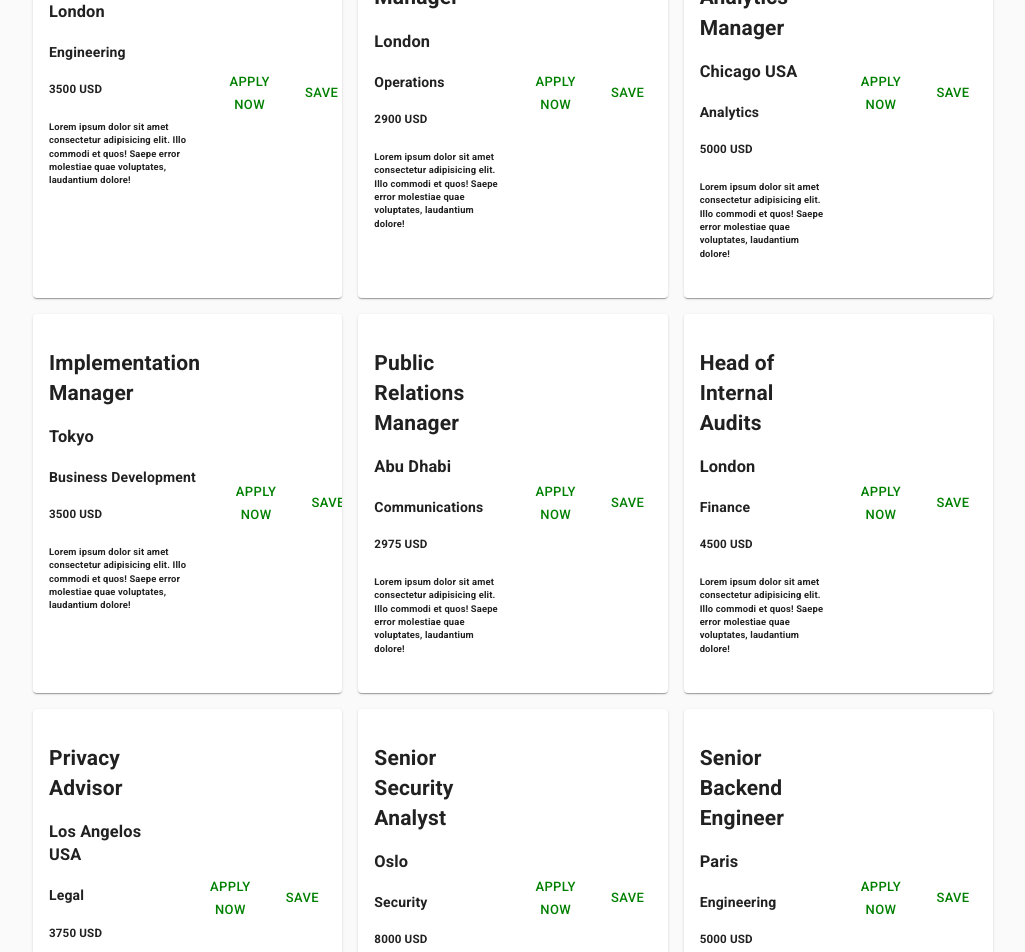
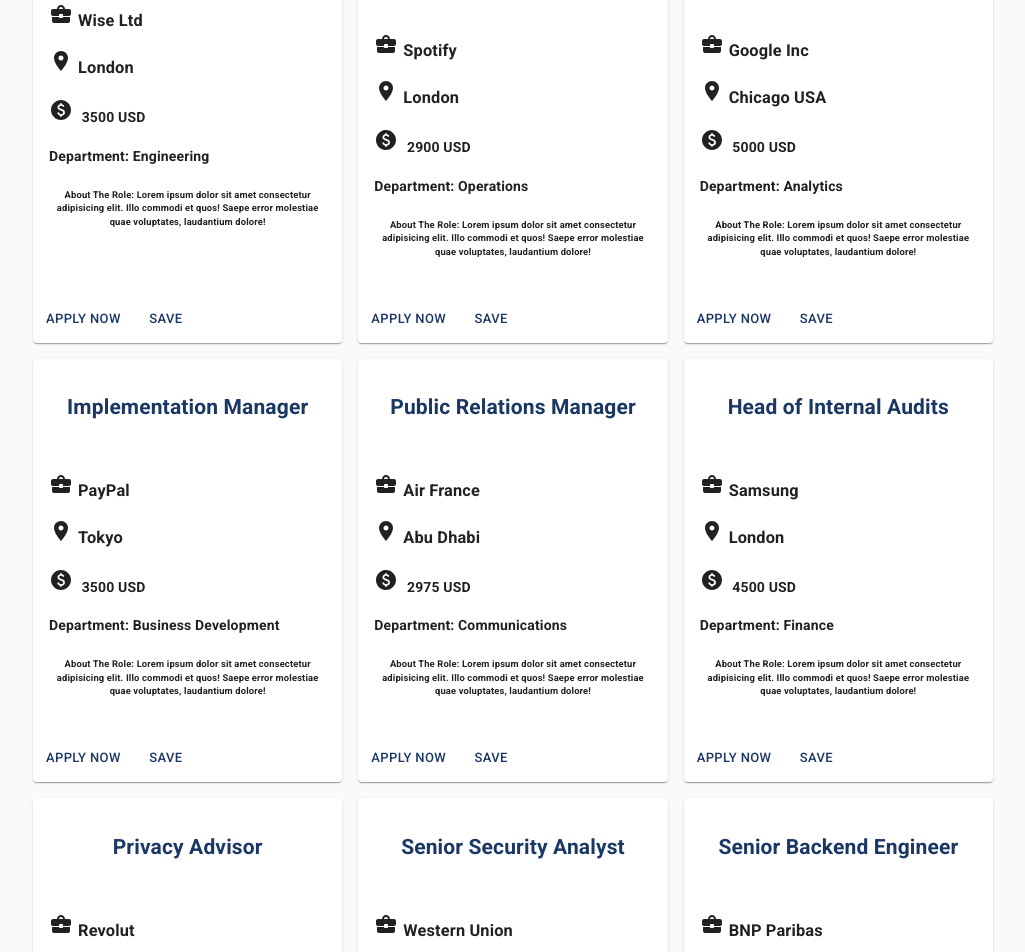
Before and after one commit to Emna747/digiemploy, a React (Create React App) app: page / in a window 1280 px wide. Shown: the part 520-1472 px from the top of the page, without its empty margins (127-1152 px from the left). Built offline with nearby package versions, Linux system fonts and the light colour scheme.

Commit message:
styling updates

```diff
--- a/src/App.jsx
+++ b/src/App.jsx
@@ -4,6 +4,9 @@
 import InstagramIcon from "@mui/icons-material/Instagram";
 import LinkedInIcon from "@mui/icons-material/LinkedIn";
 import Diversity1Icon from "@mui/icons-material/Diversity1";
+import BusinessCenterRoundedIcon from '@mui/icons-material/BusinessCenterRounded';
+import LocationOnIcon from "@mui/icons-material/LocationOn";
+import PaidRoundedIcon from '@mui/icons-material/PaidRounded';
 //import CopyrightIcon from "@mui/icons-material/Copyright";
 import {
   Typography,
@@ -74,11 +77,25 @@
                   <Card className={classes.card}>
                     {" "}
                     <CardContent className={classes.cardContent}>
-                      <h2>{card.JobTitle}</h2>
-                      <h3>{card.Location}</h3>
-                      <h4>{card.Department}</h4>
-                      <h5>{card.Salary}</h5>
-                      <h6>{card.Description}</h6>
+                      <h2 className={classes.jobtitle}>{card.JobTitle}</h2>
+                      <h3 className={classes.jobdetails}>
+                        {" "}
+                        <BusinessCenterRoundedIcon className={classes.icons} />
+                        {card.company}
+                      </h3>
+                      <h3 className={classes.jobdetails}>
+                        {" "}
+                        <LocationOnIcon className={classes.icons} />
+                        {card.Location}
+                      </h3>
+                      <h4 className={classes.jobdetails}>
+                      <PaidRoundedIcon className={classes.icons} />  {card.Salary}
+                      </h4>
+                      <h4 className={classes.jobdetails}>
+                        Department: {card.Department}
+                      </h4>
+
+                      <h6> About The Role: {card.Description}</h6>
                       <Typography gutterBottom variant="h4"></Typography>
                     </CardContent>
                     <CardActions>
@@ -87,15 +104,13 @@
                         className={classes.buttonGrid}
                         size="small"
                         color="primary"
-                        align="center"
                       >
                         Apply Now
                       </Button>
                       <Button
                         className={classes.buttonGrid}
                         size="small"
-                        color="primary"
-                        align="center"
+                        color="inherit"
                       >
                         Save
                       </Button>
--- a/src/database.js
+++ b/src/database.js
@@ -4,6 +4,7 @@
     JobTitle: "Product Engineer(Java)",
     Department: "Engineering",
     Location: "London",
+    company: "Wise Ltd",
     Description:
       "Lorem ipsum dolor sit amet consectetur adipisicing elit. Illo commodi et quos! Saepe error molestiae quae voluptates, laudantium dolore!",
     Salary: "3500 USD",
@@ -13,6 +14,7 @@
     JobTitle: "Payment Operations Manager",
     Department: "Operations",
     Location: "London",
+    company: "Spotify",
     Description:
       "Lorem ipsum dolor sit amet consectetur adipisicing elit. Illo commodi et quos! Saepe error molestiae quae voluptates, laudantium dolore!",
     Salary: "2900 USD",
@@ -22,6 +24,7 @@
     JobTitle: "Senior Product Analytics Manager",
     Department: "Analytics",
     Location: "Chicago USA",
+    company: "Google Inc",
     Description:
       "Lorem ipsum dolor sit amet consectetur adipisicing elit. Illo commodi et quos! Saepe error molestiae quae voluptates, laudantium dolore!",
     Salary: "5000 USD",
@@ -31,6 +34,7 @@
     JobTitle: "Implementation Manager",
     Department: "Business Development",
     Location: "Tokyo",
+    company: "PayPal",
     Description:
       "Lorem ipsum dolor sit amet consectetur adipisicing elit. Illo commodi et quos! Saepe error molestiae quae voluptates, laudantium dolore!",
     Salary: "3500 USD",
@@ -40,6 +44,7 @@
     JobTitle: "Public Relations Manager",
     Department: "Communications",
     Location: "Abu Dhabi",
+    company: "Air France",
     Description:
       "Lorem ipsum dolor sit amet consectetur adipisicing elit. Illo commodi et quos! Saepe error molestiae quae voluptates, laudantium dolore!",
     Salary: "2975 USD",
@@ -49,6 +54,7 @@
     JobTitle: "Head of Internal Audits",
     Department: "Finance",
     Location: "London",
+    company: "Samsung",
     Description:
       "Lorem ipsum dolor sit amet consectetur adipisicing elit. Illo commodi et quos! Saepe error molestiae quae voluptates, laudantium dolore!",
     Salary: "4500 USD",
@@ -58,6 +64,7 @@
     JobTitle: "Privacy Advisor",
     Department: "Legal",
     Location: "Los Angelos USA",
+    company: "Revolut",
     Description:
       "Lorem ipsum dolor sit amet consectetur adipisicing elit. Illo commodi et quos! Saepe error molestiae quae voluptates, laudantium dolore!",
     Salary: "3750 USD",
@@ -67,6 +74,7 @@
     JobTitle: "Senior Security Analyst",
     Department: "Security",
     Location: "Oslo",
+    company: "Western Union",
     Description:
       "Lorem ipsum dolor sit amet consectetur adipisicing elit. Illo commodi et quos! Saepe error molestiae quae voluptates, laudantium dolore!",
     Salary: "8000 USD",
@@ -76,6 +84,7 @@
     JobTitle: "Senior Backend Engineer",
     Department: "Engineering",
     Location: "Paris",
+    company: "BNP Paribas",
     Description:
       "Lorem ipsum dolor sit amet consectetur adipisicing elit. Illo commodi et quos! Saepe error molestiae quae voluptates, laudantium dolore!",
     Salary: "5000 USD",
@@ -85,6 +94,7 @@
     JobTitle: "Product Analyst",
     Department: "Analytics",
     Location: "Geneva",
+    company: "TransferWise",
     Description:
       "Lorem ipsum dolor sit amet consectetur adipisicing elit. Illo commodi et quos! Saepe error molestiae quae voluptates, laudantium dolore!",
     Salary: "3270 USD",
@@ -94,6 +104,7 @@
     JobTitle: "Network Architect",
     Department: "Security",
     Location: "New Delhi",
+    company: "Louis Vuitton",
     Description:
       "Lorem ipsum dolor sit amet consectetur adipisicing elit. Illo commodi et quos! Saepe error molestiae quae voluptates, laudantium dolore!",
     Salary: "3400 USD",
@@ -103,6 +114,7 @@
     JobTitle: "Engineering Lead",
     Department: "Engineering",
     Location: "Tokyo",
+    company: "PipeDrive",
     Description:
       "Lorem ipsum dolor sit amet consectetur adipisicing elit. Illo commodi et quos! Saepe error molestiae quae voluptates, laudantium dolore!",
     Salary: "4500 USD",
@@ -112,6 +124,7 @@
     JobTitle: "Lead Product Analyst",
     Department: "Analytics",
     Location: "NewYork USA",
+    company: "Walt Disney",
     Description:
       "Lorem ipsum dolor sit amet consectetur adipisicing elit. Illo commodi et quos! Saepe error molestiae quae voluptates, laudantium dolore!",
     Salary: "8000 USD",
@@ -121,6 +134,7 @@
     JobTitle: "Account Manager",
     Department: "Business Development",
     Location: "Tunis",
+    company: "Tunisair",
     Description:
       "Lorem ipsum dolor sit amet consectetur adipisicing elit. Illo commodi et quos! Saepe error molestiae quae voluptates, laudantium dolore!",
     Salary: "3450 USD",
@@ -130,6 +144,7 @@
     JobTitle: "Prudential Associate Controller",
     Department: "Finance",
     Location: "Helsinki",
+    company: "Nordea Bank",
     Description:
       "Lorem ipsum dolor sit amet consectetur adipisicing elit. Illo commodi et quos! Saepe error molestiae quae voluptates, laudantium dolore!",
     Salary: "2980 USD",
@@ -139,6 +154,7 @@
     JobTitle: "Payment Specialist",
     Department: "Operations",
     Location: "Oslo",
+    company: "SwedBank",
     Description:
       "Lorem ipsum dolor sit amet consectetur adipisicing elit. Illo commodi et quos! Saepe error molestiae quae voluptates, laudantium dolore!",
     Salary: "2200 USD",
@@ -149,6 +165,7 @@
     JobTitle: "Analytics Engineer",
     Department: "Analytics",
     Location: "Singapore",
+    company: "Wise Ltd",
     Description:
       "Lorem ipsum dolor sit amet consectetur adipisicing elit. Illo commodi et quos! Saepe error molestiae quae voluptates, laudantium dolore!",
     Salary: "3500 USD",
@@ -158,6 +175,7 @@
     JobTitle: "Frontend Engineer for REACT JS",
     Department: "Engineering",
     Location: "Amsterdam",
+    company: "BUNQ",
     Description:
       "Lorem ipsum dolor sit amet consectetur adipisicing elit. Illo commodi et quos! Saepe error molestiae quae voluptates, laudantium dolore!",
     Salary: "9000 USD",
--- a/src/styles.js
+++ b/src/styles.js
@@ -11,23 +11,29 @@
   icon: {
     marginRight: "20px",
   },
-
+  icons: {
+    marginRight: "5px",
+  },
   button: {
     marginLeft: "10px",
     color: "#fafafa",
   },
   cardGrid: { padding: "28px 0" },
-  card: { height: "100%", display: "flex", flexDirection: "columns" },
+  card: { height: "100%", display: "flex", flexDirection: "column" },
   cardMedia: { paddingTop: "56.25%" },
   cardContent: {
     flexGrow: "1",
+
+    textAlign: "center",
   },
+  jobtitle: { color: "#1b3764", marginBottom: "50px" },
+  jobdetails: { textAlign: "left" },
   footer: {
     backgroundColor: theme.palette.background.paper,
     padding: "5px 0",
   },
   buttonGrid: {
-    color: "green",
+    color: "#1b3764",
   },
 }));
 export default useStyles;
```
